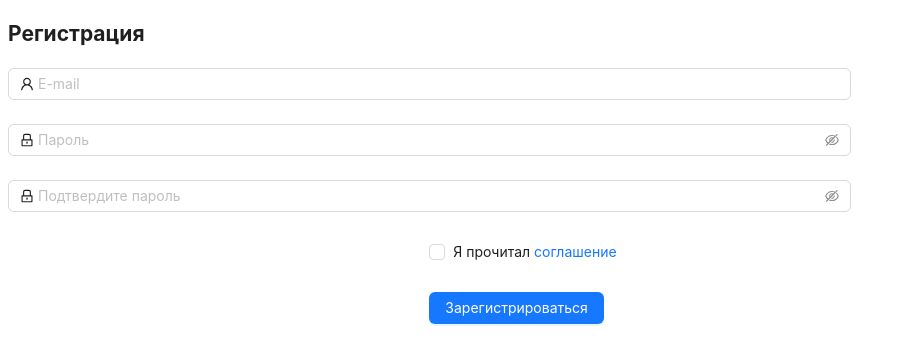
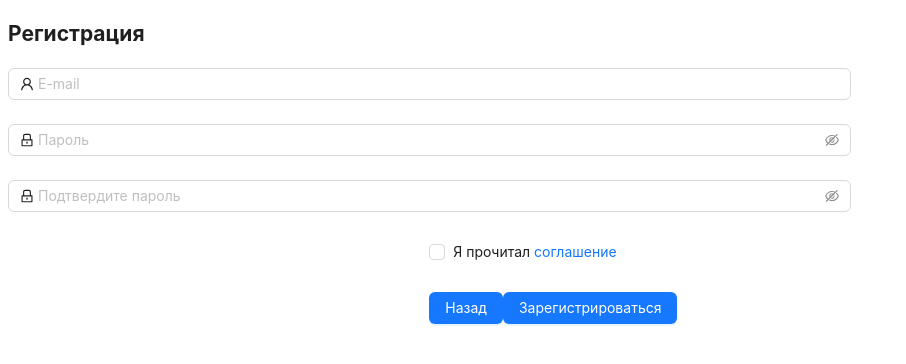
Before and after one commit to vosdux/vosdux.github.io, a React app: page /sign-up in a window 1280 px wide. Shown: the top 364 px of the page, without its empty margins (0-906 px from the left). Built offline with nearby package versions, Linux system fonts and the light colour scheme; no server answers; what @linaria/core would draw is missing.

Commit message:
feat: register

```diff
--- a/src/pages/SignUpPage/index.tsx
+++ b/src/pages/SignUpPage/index.tsx
@@ -1,7 +1,9 @@
-import React from 'react';
+import React, { useEffect } from 'react';
+import { useNavigate } from 'react-router-dom';
 import { Button, Checkbox, Form, Input } from 'antd';
 import { LockOutlined, UserOutlined } from '@ant-design/icons';
-import { root, container__login, register__input, login__block, register__checkbox } from './styles';
+import { root, container__login, register__input, login__block, register__checkbox, register__btn } from './styles';
+import { authStore } from '@stores/authStore';
 const formItemLayout = {
   labelCol: {
     xs: { span: 24 },
@@ -26,10 +28,18 @@ const tailFormItemLayout = {
 };
 
 const SignUp: React.FC = () => {
+  const { singnUp } = authStore;
+
+  // useEffect(() => {
+
+  //   // eslint-disable-next-line react-hooks/exhaustive-deps
+  // }, []);
+  const navigate = useNavigate();
   const [form] = Form.useForm();
 
-  const onFinish = (values: string) => {
-    console.log('Received values of form: ', values);
+  const onFinish = (values) => {
+    singnUp({ email: values.email, password: values.password, secondPassword: values.confirm });
+    // console.log('Received values of form: ', values);
   };
 
   return (
@@ -125,7 +135,10 @@ const SignUp: React.FC = () => {
               Я прочитал <a href="">соглашение</a>
             </Checkbox>
           </Form.Item>
-          <Form.Item {...tailFormItemLayout}>
+          <Form.Item {...tailFormItemLayout} className={register__btn}>
+            <Button type="primary" onClick={() => navigate('/')}>
+              Назад
+            </Button>
             <Button type="primary" htmlType="submit">
               Зарегистрироваться
             </Button>
--- a/src/pages/SignUpPage/styles.ts
+++ b/src/pages/SignUpPage/styles.ts
@@ -46,3 +46,21 @@ export const register__checkbox = css`
     margin-inline-start: 0;
   }
 `;
+
+export const register__btn = css`
+  display: flex;
+  flex-direction: column;
+  margin-inline-start: 0;
+  div {
+    margin-inline-start: 0;
+    justify-content: center;
+    display: flex;
+    gap: 10px;
+    @media (max-width: 564px) {
+      flex-wrap: wrap;
+    }
+  }
+  @media (max-width: 564px) {
+    flex-wrap: wrap;
+  }
+`;
--- a/src/stores/authStore/index.ts
+++ b/src/stores/authStore/index.ts
@@ -4,6 +4,8 @@ import { api } from '@api/api';
 
 class AuthStore {
   isLoading = false;
+  isAuthenticated = false;
+  isActivated = false;
 
   constructor() {
     makeAutoObservable(this);
@@ -32,12 +34,12 @@ class AuthStore {
       runInAction(() => {
         this.isLoading = true;
       });
-
       const res = await api.auth.singnUp(data);
+      console.log(res);
 
       alert(res);
     } catch (error) {
-      message.error('error');
+      message.error(error);
     } finally {
       runInAction(() => {
         this.isLoading = false;
```
